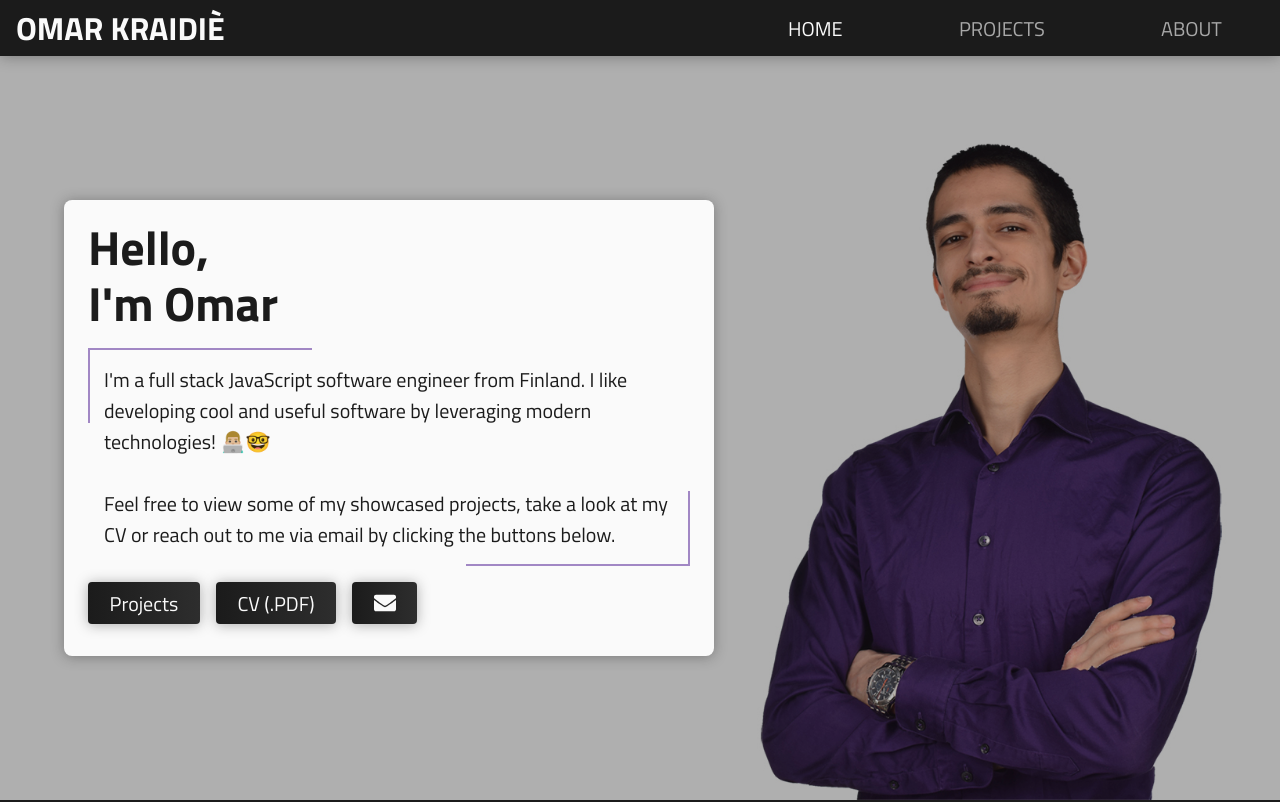
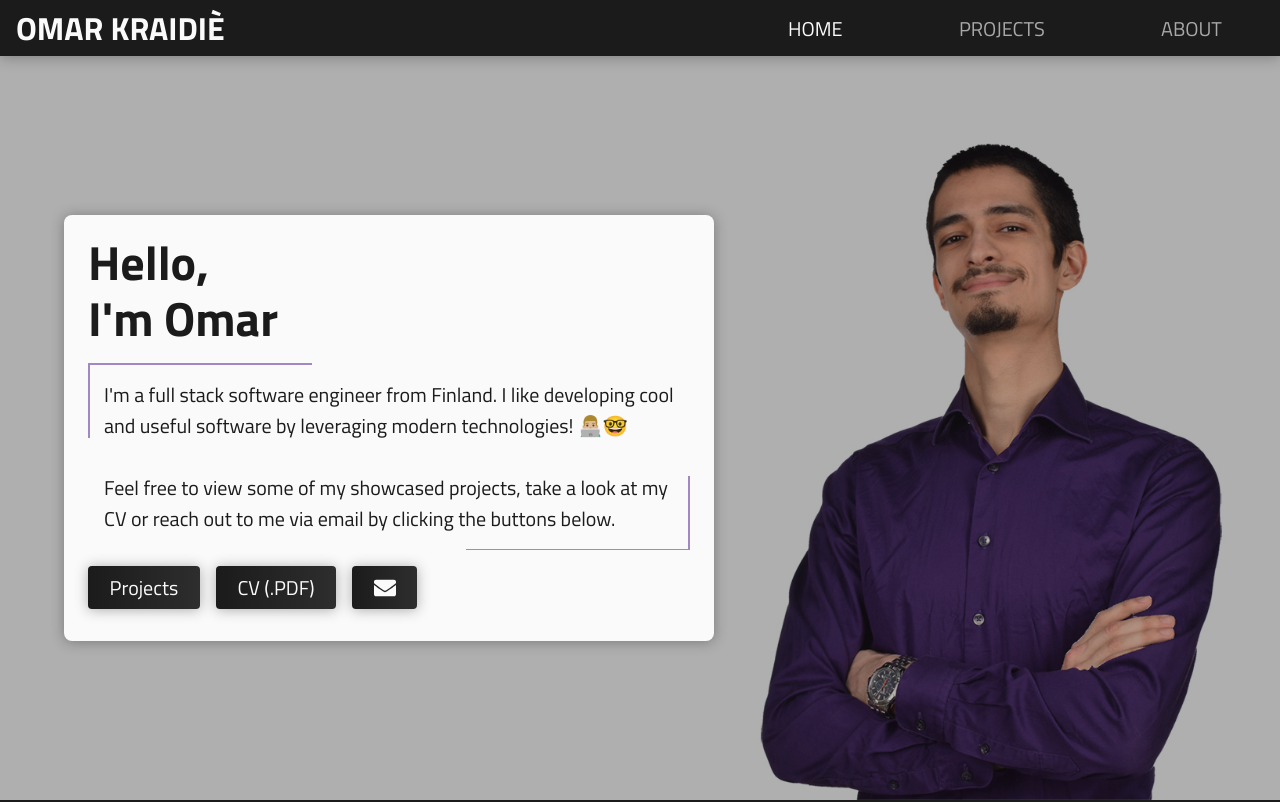
Before and after one commit to 0mppula/portfolio-web-app, a React (Create React App) app: page / in a window 1280 px wide. Shown: the top 802 px of the page. Built offline with nearby package versions, Linux system fonts and the light colour scheme.

Commit message:
Updated About and Home pages.

```diff
--- a/src/pages/About.js
+++ b/src/pages/About.js
@@ -52,8 +52,8 @@ const About = () => {
 						<div>
 							<p>
 								My name is <b>Omar Kraidié</b> I'm a third-year software engineering
-								student with over 3 years of professional experience in developing
-								client-facing projects for businesses, as well as 3+ years of
+								student with over 4 years of professional experience in developing
+								client-facing projects for businesses, as well as 4+ years of
 								experience developing independent open-source projects.
 								<br />
 								<br />I like to create useful software that can be leveraged in
--- a/src/pages/Home.js
+++ b/src/pages/Home.js
@@ -18,9 +18,8 @@ const Home = () => {
 				<div className="greet-bottom">
 					<div className="greet-info">
 						<p>
-							I'm a full stack JavaScript software engineer from Finland. I like
-							developing cool and useful software by leveraging modern technologies!
-							👨🏼‍💻🤓
+							I'm a full stack software engineer from Finland. I like developing cool
+							and useful software by leveraging modern technologies! 👨🏼‍💻🤓
 							<br />
 							<br />
 							Feel free to view some of my showcased projects, take a look at my CV or
--- a/src/pages/ProjectCommits.js
+++ b/src/pages/ProjectCommits.js
@@ -29,7 +29,7 @@ const ProjectCommits = () => {
 		);
 	}, [validProjects, repositoryName]);
 
-	useTitle(`${project?.title} / Commits`);
+	useTitle(`${project?.title} Commits`);
 
 	// Check if the repositoryName is a valid project
 	useEffect(() => {
```
